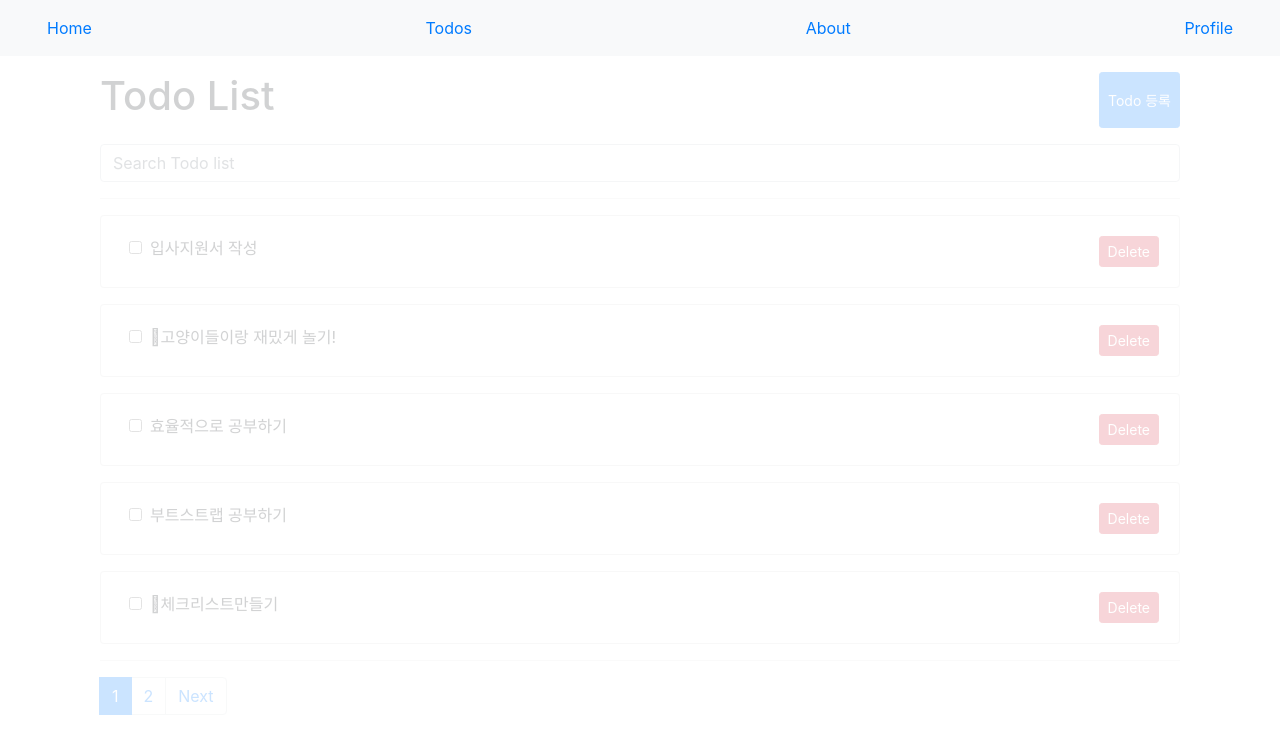
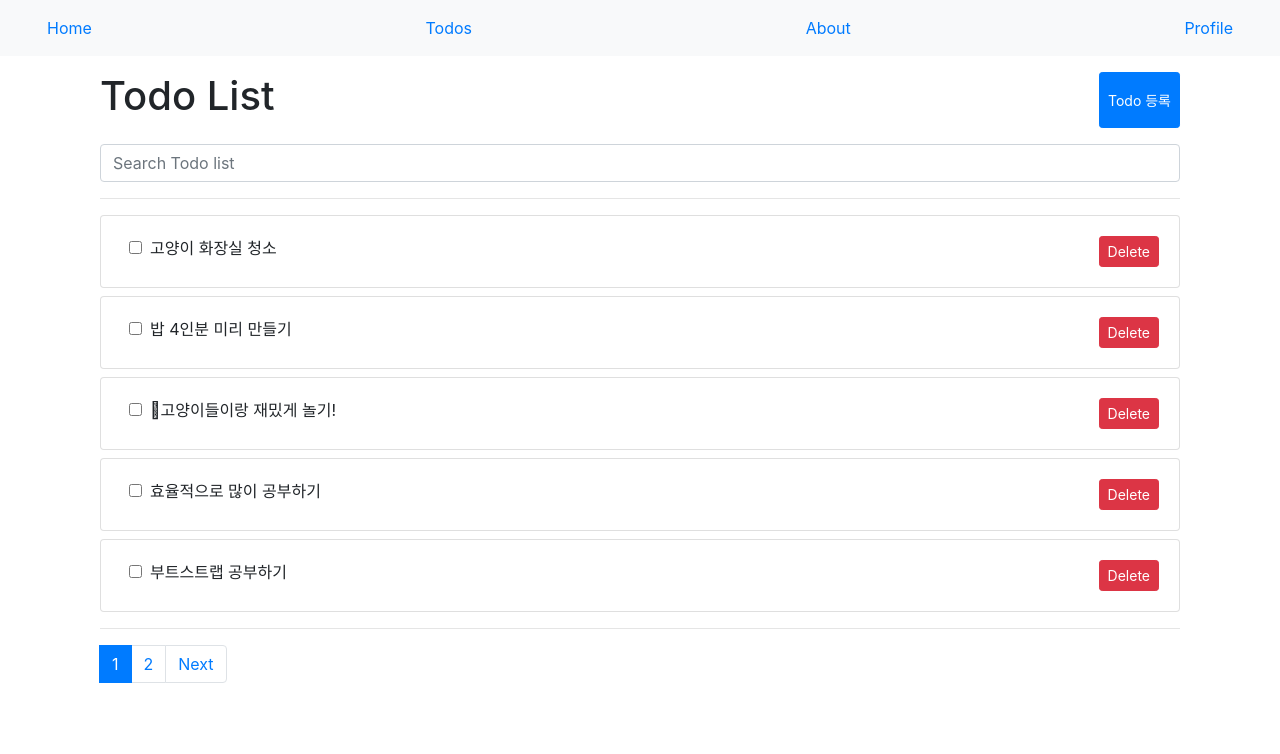
Before and after one commit to fedevmj/todoapp, a Vue app: page /todos in a window 1280 px wide. Shown: the top 754 px of the page. Built offline with nearby package versions, Linux system fonts and the light colour scheme; data requests are answered from the project's data file.

Commit message:
v-model적용

```diff
--- a/db.json
+++ b/db.json
@@ -16,11 +16,6 @@
       "id": 6
     },
     {
-      "subject": "\b웹디실기연습",
-      "complete": true,
-      "id": 7
-    },
-    {
       "subject": "Vue.js 강의듣기",
       "complete": false,
       "id": 8
@@ -36,7 +31,7 @@
       "id": 11
     },
     {
-      "subject": "효율적으로 공부하기",
+      "subject": "효율적으로 많이 공부하기",
       "complete": false,
       "id": 12
     },
@@ -47,9 +42,15 @@
       "id": 13
     },
     {
-      "subject": "입사지원서 작성",
+      "subject": "밥 4인분 미리 만들기",
       "complete": false,
-      "body": "4/21 제출",
+      "body": "",
+      "id": 14
+    },
+    {
+      "subject": "고양이 화장실 청소",
+      "complete": false,
+      "body": "",
       "id": 15
     }
   ]
--- /dev/null
+++ b/src/components/DeleteModal.vue
@@ -0,0 +1,58 @@
+<template>
+
+    <ModalWin>
+        <!-- title -->
+        <template v-slot:title>
+            삭제경고창
+        </template>
+        <!-- body -->
+        <template v-slot:body>
+            정말로 내용을 삭제하시겠습니까?
+        </template>
+        <!-- footer -->
+        <template v-slot:footer>
+            <button type="button"
+                class="btn btn-secondary"
+                @click="onClose"
+            >
+                Close
+            </button>
+
+            <button type="button"
+                class="btn btn-danger"
+                @click="onDelete"
+            >
+                Delete
+            </button>
+        </template>
+    </ModalWin>
+
+</template>
+
+<script>
+    import ModalWin from '@/components/ModalWin.vue'
+    export default {
+        components: {
+            ModalWin
+        },
+        emits: ['close', 'delete'],
+        setup(props, {emit}){
+            const onClose = () => {
+                console.log('닫기');
+                emit('close');
+            };
+            const onDelete = () => {
+                emit('delete');
+            }
+            return {
+                onClose,
+                onDelete
+            }
+        }
+
+    }
+</script>
+
+<style>
+
+</style>
--- /dev/null
+++ b/src/components/InputView.vue
@@ -0,0 +1,65 @@
+<template>
+
+    <div class="form-group">
+    <label>{{label}}</label>
+        <input
+        type="text"
+        class="form-control"
+        :value="subject"
+        @input="onInput">
+
+
+
+        <div v-if="err"
+        class="red-text bold-text">
+        {{err}}
+        </div>
+    </div>
+
+
+</template>
+
+<script>
+    export default {
+        props: {
+            label: {
+                type: String,
+                required: true
+            },
+            err: {
+                type: String,
+                required: true
+            },
+            subject: {
+                type: String,
+                required: true
+            },
+        },
+        emits: ['update-subject'],
+            setup(props, {emit}){
+                const onInput = () => {
+                    emit('update:subject', event.target.value);
+                }
+                return{
+                    onInput
+                }
+            }
+
+    }
+</script>
+
+<style scoped>
+
+    .red-text{
+        /* 다른데서도 적용 가능 */
+        color: red;
+    }
+
+    .bold-text{
+            /* 해당 component에서만 사용 가능 */
+            /* .bold-text[data-v-09eb515a] 대괄호 안은 vue에서 생성된 속성 선택자 */
+            /* stylesheet보다 강력하기 때문에 충돌이 날 때 사용하면 좋음 */
+            font-weight: 900;
+        }
+
+</style>
--- /dev/null
+++ b/src/components/ListView.vue
@@ -0,0 +1,29 @@
+<template>
+
+    <div
+    class="card mt-2"
+    v-for="(item, index) in items"
+    :key="item.id"
+    >
+
+        <!-- 반복될 목록 -->
+        <slot :item="item" :index="index"></slot>
+
+    </div>
+
+</template>
+
+<script>
+    export default {
+        props: {
+            items: {
+                type: Array,
+                required: true
+            }
+        }
+    }
+</script>
+
+<style>
+
+</style>
--- a/src/components/ModalWin.vue
+++ b/src/components/ModalWin.vue
@@ -4,23 +4,24 @@
         <div class="modal-dialog">
             <div class="modal-content">
                 <div class="modal-header">
-                    <h5 class="modal-title" id="exampleModalLabel">Todo Delete</h5>
+                    <h5 class="modal-title" id="exampleModalLabel">
+                        <!-- Todo Delete -->
+                        <!-- 타이틀 slot -->
+                        <slot name="title"></slot>
+                        </h5>
                     <button type="button" class="close">
                         <span @click="onClose">&times;</span>
                     </button>
                 </div>
                 <div class="modal-body">
-                    내용을 삭제하시겠습니까?
+                    <!-- 경고창 본문 slot -->
+                    <slot name="body"></slot>
+                    <!-- 내용을 삭제하시겠습니까?  -->
                 </div>
                 <div class="modal-footer">
-                    <button type="button"
-                    class="btn btn-secondary"
-                    @click="onClose"
-                    >Close</button>
-                    <button type="button"
-                    class="btn btn-danger"
-                    @click="onDelete"
-                    >Delete</button>
+                    <!-- 하단버튼slot -->
+                    <slot name="footer"></slot>
+
                 </div>
             </div>
         </div>
@@ -29,18 +30,15 @@
 
 <script>
     export default {
-        emits: ['close', 'delete'],
+        // 여기 close는 상단 X 표시에 사용되기 때문에 이동시키지 X
+        emits: ['close-win'],
         setup(props, {emit}){
             const onClose = () => {
                 console.log('닫기');
-                emit('close');
+                emit('close-win');
             };
-            const onDelete = () => {
-                emit('delete');
-            }
             return {
                 onClose,
-                onDelete
             }
         }
     }
--- a/src/components/TodoForm.vue
+++ b/src/components/TodoForm.vue
@@ -9,12 +9,17 @@
             <!-- 제목 입력 및 수정창 -->
             <div class="col-6">
 
-                <div class="form-group">
-                    <label>제목</label>
-                    <input type="text" class="form-control" v-model="todo.subject">
-                    <!-- <div v-if="subjectError" style="color:red">{{subjectError}}</div> -->
-                    <div v-if="subjectError" class="red-text bold-text">{{subjectError}}</div>
-                </div>
+                <InputView
+                    label="제목"
+                    :err="subjectError"
+                    v-model:subject="todo.subject"
+                />
+                <!-- v-model:props명='값' -->
+                <!-- Inputview 파일에서 update:라고 적어주면 자동으로 emit이 된다. -->
+                <!-- @update-subject="updateTodoSubject" -->
+                <!-- v-model:subject="todo.subject" -->
+
+                <!-- :props명="변수전달" / props명="그냥 값" -->
 
             </div>
 
@@ -66,15 +71,17 @@
     import {useRoute,useRouter} from 'vue-router'
     import axios from 'axios';
     // import {computed,ref, onBeforeMount, onMounted, onBeforeUpdate, onUpdated, onBeforeUnmount, onUnmounted} from 'vue';
-    import {computed,ref,} from 'vue';
+    import {computed,ref, onUpdated} from 'vue';
     import _ from 'lodash';
     import ToastBox from '@/components/ToastBox.vue'
     import {useToast} from '@/composables/toast.js';
+    import InputView from '@/components/InputView.vue'
 
 
     export default {
         components: {
-            ToastBox
+            ToastBox,
+            InputView
         },
         props: {
             editing: {
@@ -84,6 +91,10 @@
         },
         emits: ['update-todo', 'new-todo'],
         setup(props, {emit}) {
+
+            onUpdated( () => {
+                console.log(todo.value.subject);
+            })
             // 생명주기코드(lifecycle hooks)
             // 화면에 보여지기 전 단계 (등록 전 단계)
             // onBeforeMount( () => {
@@ -161,6 +172,10 @@
         //         showToast.value = false;
         //     }, 3000)
         // }
+
+            // const updateTodoSubject = (txt) => {
+            //     todo.value.subject = txt;
+            // }
 
             const getTodo = async () => {
                 loading.value = true;
@@ -299,7 +314,8 @@
                 toastMessage,
                 toastAlertType,
                 triggerToast,
-                subjectError
+                subjectError,
+                // updateTodoSubject
             }
 
         }
@@ -307,19 +323,10 @@
 </script>
 
 <style>
-    .red-text{
-        /* 다른데서도 적용 가능 */
-        color: red;
-    }
+
 </style>
 
 <style scoped>
-    .bold-text{
-        /* 해당 component에서만 사용 가능 */
-        /* .bold-text[data-v-09eb515a] 대괄호 안은 vue에서 생성된 속성 선택자 */
-        /* stylesheet보다 강력하기 때문에 충돌이 날 때 사용하면 좋음 */
-        font-weight: 900;
-    }
 
     .fade-enter-active,
     .fade-leave-active{
--- a/src/components/TodoList.vue
+++ b/src/components/TodoList.vue
@@ -3,48 +3,53 @@
     <!-- todo 목록창 -->
     <!-- props로 todoList란 이름을 받았기 때문에 원래는 v-for 구문에 in todos 였는데 이제 props니까 in todoList -->
     <!-- 중복 안 되게 id 값도 연결해 준다. -->
-    <div v-for="(keys, index) in todoList" :key="keys.id" class="card mt-3">
 
+    <ListView :items="todoList">
+
+        <template #default="{item}">
         <div
-        @click="moveToPage(keys.id)"
+        @click="moveToPage(item.id)"
         class="card-body pd-2 d-flex"
         style="cursor:pointer">
             <div class="flex-grow-1">
                 <input
                 type="checkbox"
                 class="ml-2 mr-2"
-                :checked="keys.complete"
-                :id="keys.id"
+                :checked="item.complete"
+                :id="item.id"
                 @change="toggleTodo(index, $event)"
                 @click.stop>
 
                 <!-- "{finished:keys.complete}"를 객체로 넣는 것은 문법이다. -->
                 <!-- keys.complete 대신 true/false 적어도 okay. -->
                 <span class="form-check-label"
-                :class="{finished:keys.complete}">
-                    {{ keys.subject }}
+                :class="{finished:item.complete}">
+                    {{ item.subject }}
                 </span>
             </div>
             <!-- 삭제버튼 -->
             <div>
                 <button
                 class="btn btn-danger btn-sm"
-                @click.stop="openModal(keys.id)"
+                @click.stop="openModal(item.id)"
                 >
                 Delete
                 </button>
             </div>
         </div>
+        </template>
 
-    </div>
+    </ListView>
 
     <teleport to="#modal">
     <!-- 경고창 -->
-    <ModalWin
+    <DeleteModal
         v-if="showModal"
         @close="closeModal"
         @delete="deleteTodo"
+        @close-win="closeModal"
     />
+
     </teleport>
 
 </template>
@@ -52,11 +57,13 @@
 <script>
     import {useRouter} from 'vue-router'
     import {ref} from 'vue'
-    import ModalWin from '@/components/ModalWin.vue'
+    import DeleteModal from '@/components/DeleteModal.vue'
+    import ListView from '@/components/ListView.vue'
 
     export default {
         components: {
-            ModalWin
+            DeleteModal,
+            ListView
         },
         // 아래처럼 배열로 받아도 되고 (유형 number, string 등을 포함해서) 객체로 불러올 수도 있음.
         // props: ['todoList'],
--- a/src/pages/todos/TodosIndex.vue
+++ b/src/pages/todos/TodosIndex.vue
@@ -1,6 +1,7 @@
 <template>
 
-<div class="container" style="opacity : 0.2">
+<!-- <div class="container" style="opacity : 0.2"> -->
+    <div class="container">
 
     <!-- 타이틀 -->
     <div class="d-flex justify-content-between mt-3 mb-3">
```
